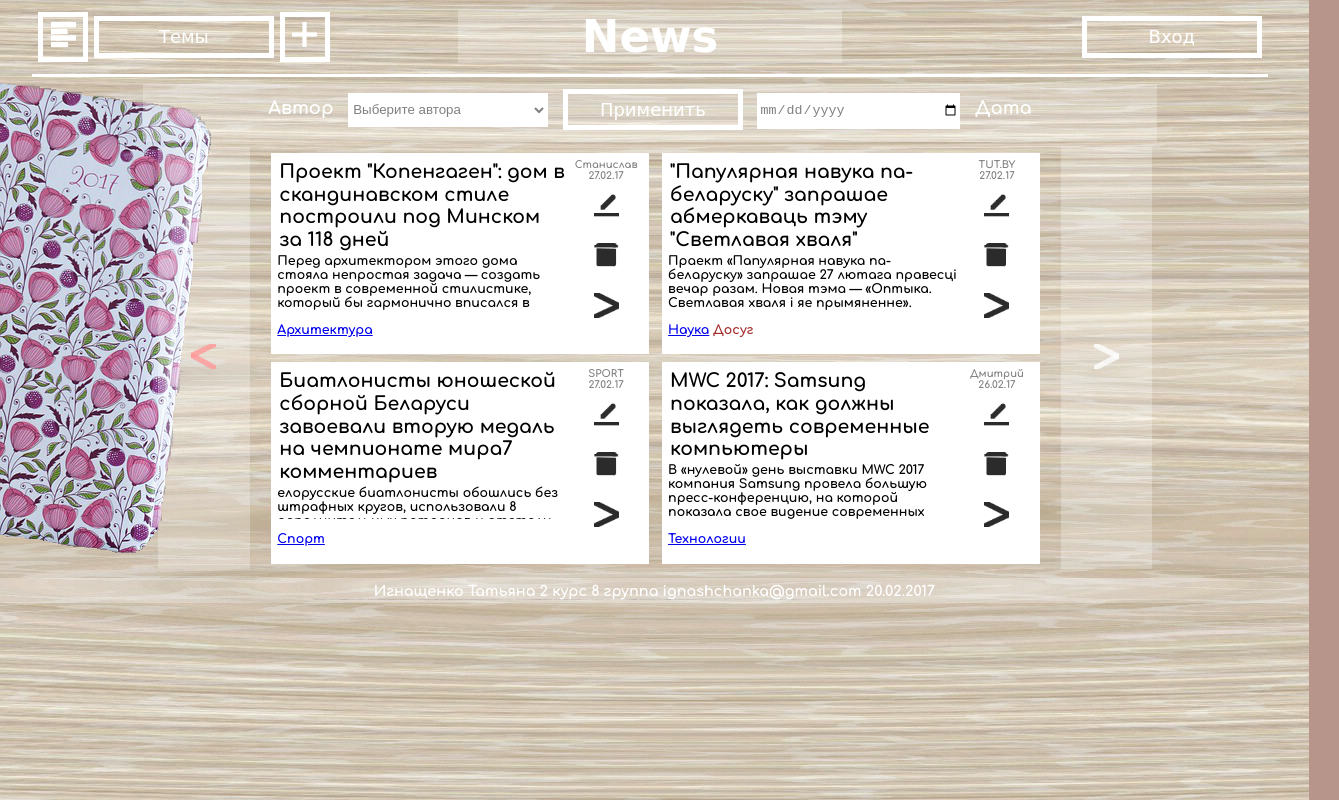
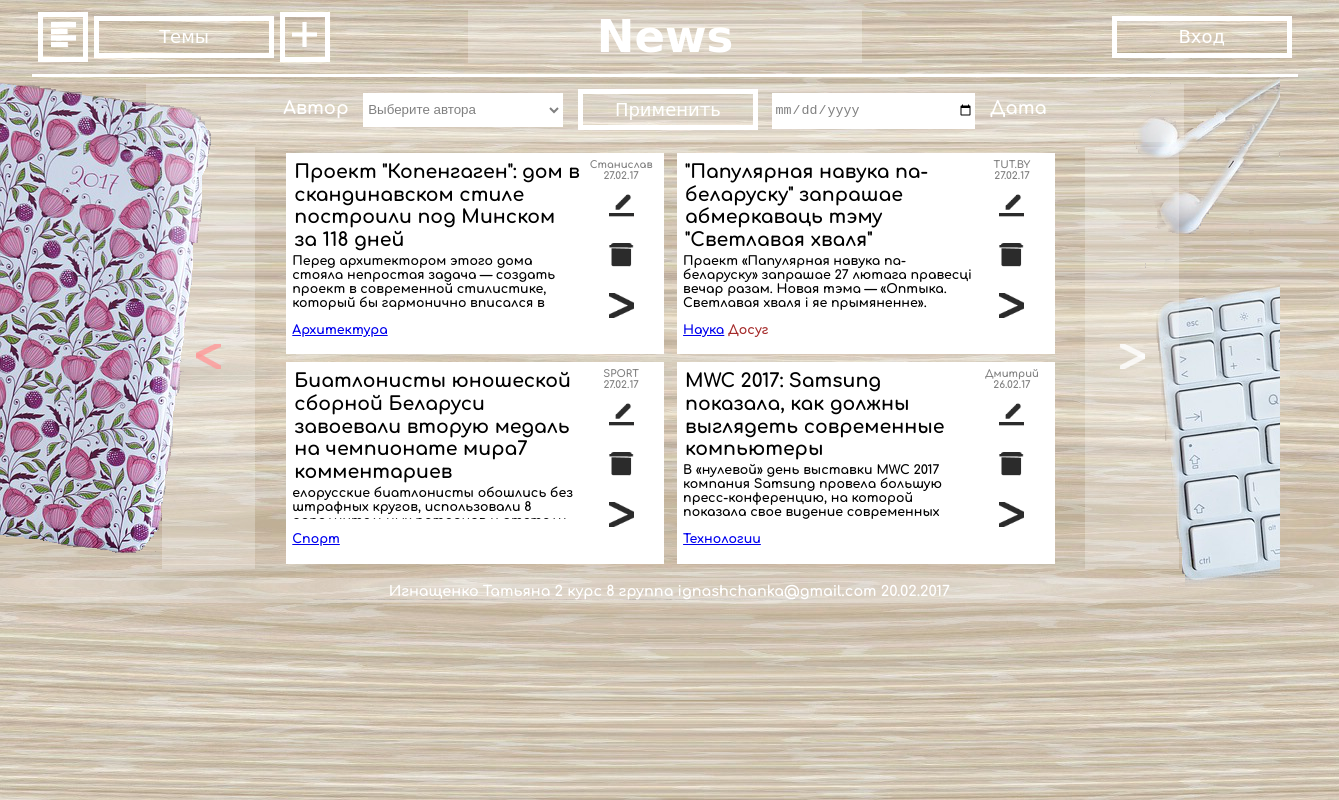
Before and after one commit to ihnashchanka/Practice, a plain HTML site: page UI/index.html in a window 1280 px wide. Shown: the whole page, 1339 px wide, since content can reach past the window. Drawn offline with Linux system fonts and the light colour scheme; a web font is replaced by a local one.

Commit message:
background changed

```diff
--- a/UI/styles.css
+++ b/UI/styles.css
@@ -8,50 +8,62 @@ body{
 }
 div
 {
-	display: inline-block;
 	vertical-align: middle;
 }
 .note{
+	width: 100vw;
+	margin: 0px;
+	padding: 0px;
 	background-image: url("images/note.png");
 	background-repeat: no-repeat;
 }
-.keyboared{
-	background-image: url("images/keyboared.png");
+.keyboard{
+	margin: 0px;
+	padding: 0px;
+	background-image: url("images/keyboard.png");
 	background-repeat: no-repeat;
+	background-position: right;
 }
 .envelop{
-	width: 1300px;
+
+	width: 1330px;
 	height: 600px;
 	background-color: rgba(255,255,255,0);
 }
 .left_header{
+	display: inline-block;
 	vertical-align: middle;
 	text-align: left;
 	width: 33%;
 }
 .title{
+	display: inline-block;
 	font-family: 'Finger Paint', cursive;
 	vertical-align: middle;
 	width: 33%;
 }
 .right_header{
+	display: inline-block;
 	vertical-align: middle;
 	text-align: right;
 	width: 33%;
 }
 .border{
+	display: inline-block;
 	vertical-align: middle;
 	background-color:rgba(255,255,255,0);
 	width: 10%;
 	height:100%;
 }
 .new_page{
+	display: inline-block;
 	vertical-align: middle;
 	width:9%;
 	height:100%;
 	background-color:rgba(255,255,255,0.26);
 }
 .work_space{
+	display: inline-block;
 	vertical-align: middle;
 	margin:0.3em;
 	width:100%;
@@ -59,6 +71,7 @@ div
 	background-color:rgba(255,255,255,0);
 }
 .article{
+	display: inline-block;
 	text-align:center;
 	vertical-align: top;
 	background-color: white;
@@ -91,6 +104,7 @@ div
 	width:23em;
 }
 .tegs{
+
 	vertical-align: middle;
 	overflow: hidden;
 	text-overflow: ellipsis;
@@ -99,6 +113,7 @@ div
 	width:23em;
 }
 .center{
+	display: inline-block;
 	margin:0.1em;
 	height:100%;
 	width:78%;
@@ -114,6 +129,7 @@ div
 }
 
 .news{
+	display: inline-block;
 	vertical-align: middle;
 	text-align: center;
 	padding: 0em;
```
